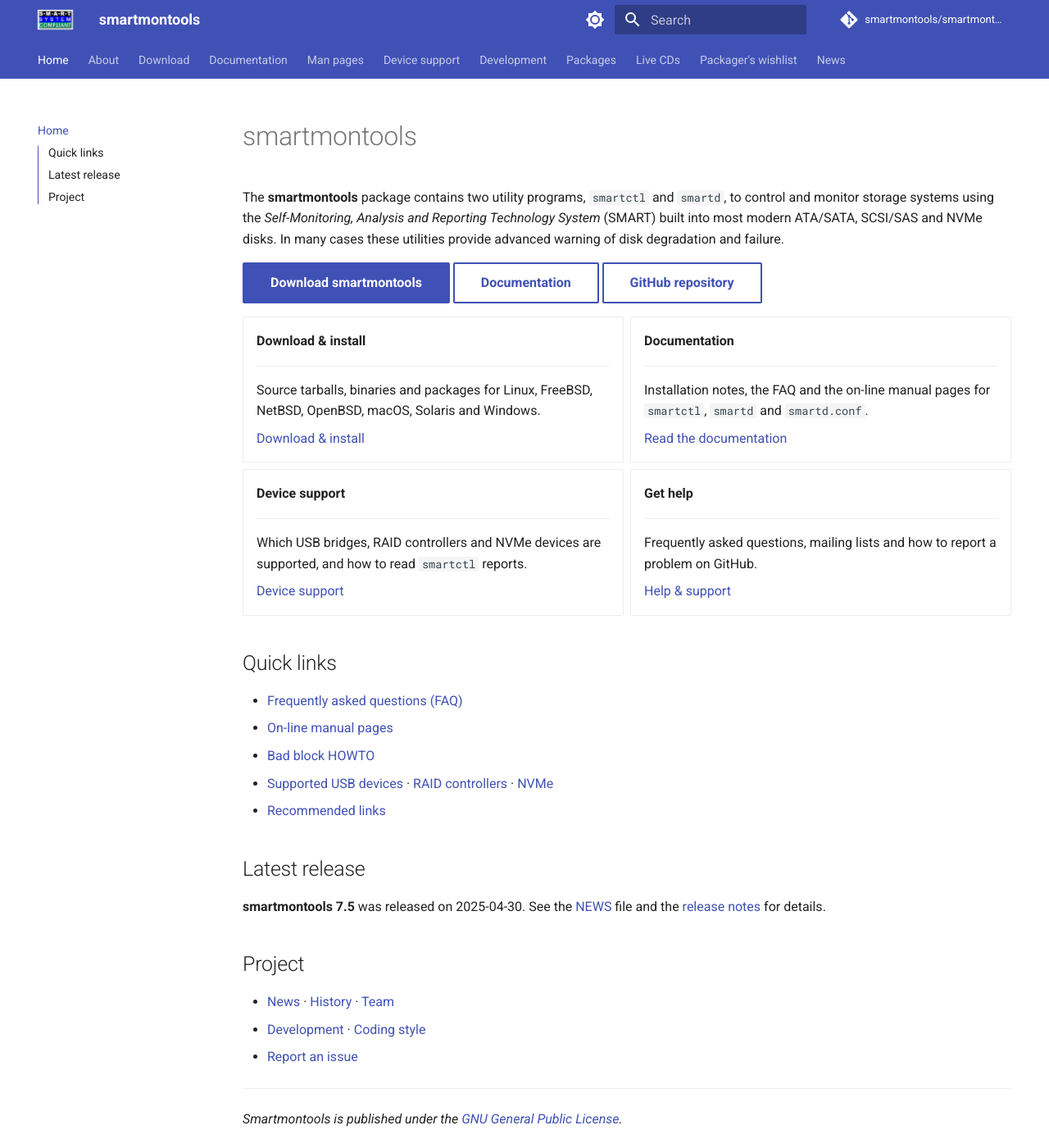
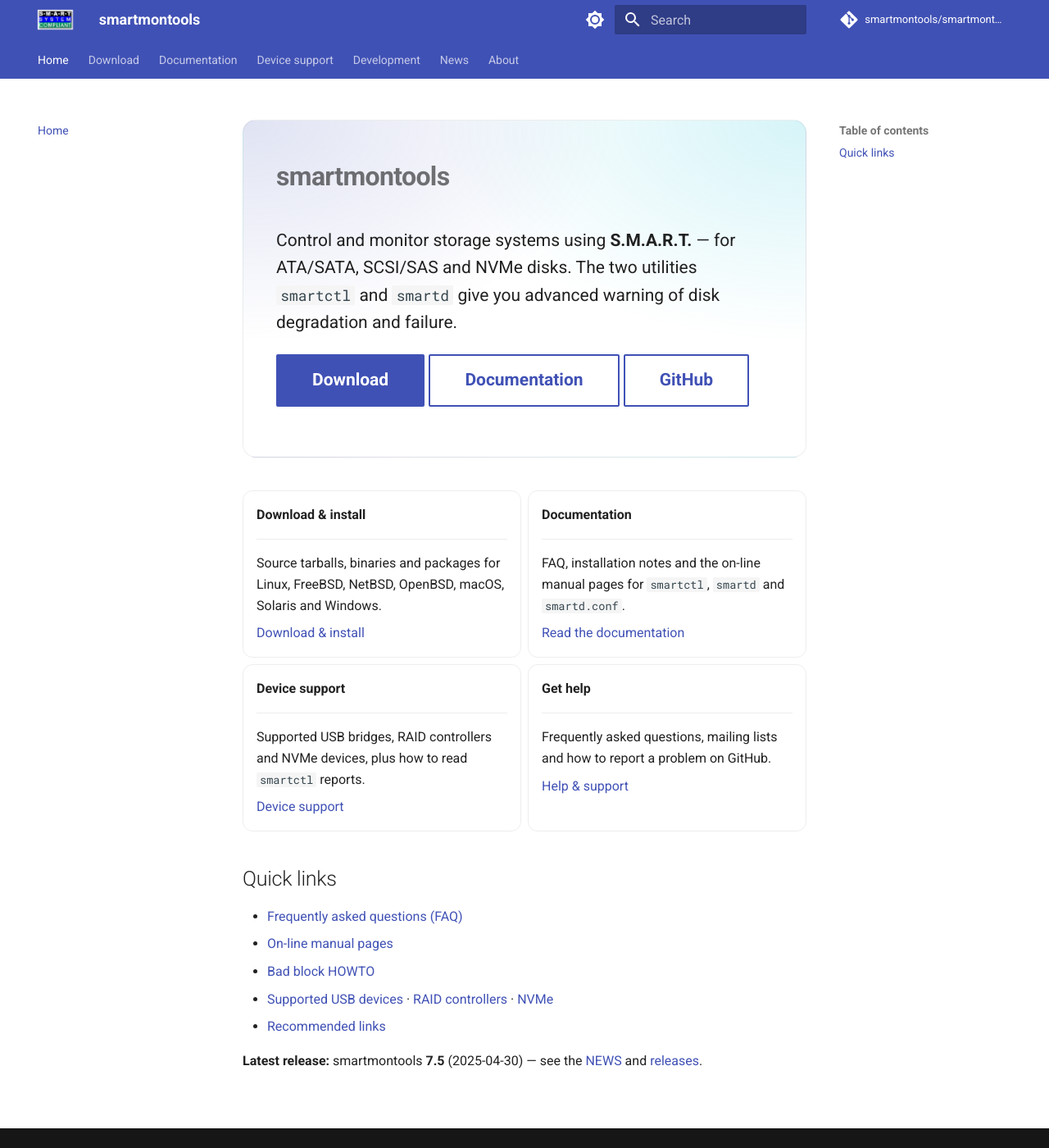
Before and after one commit to samm-git/smartmontools-web, an MkDocs documentation site: the page built from docs/index.md, in a window 1280 px wide and 1400 px high. Shown: the whole window at 82% size. Built offline with MkDocs 1.6.1 and Material for MkDocs 9.7.7, drawn with Linux system fonts in a browser that asks for light colours; comment, search, counter and statistics services are not loaded; some of the changed text lies outside the part shown.

Commit message:
Simplify navigation, modern theme, remove branding
- concise task-oriented navigation instead of mirroring the whole Trac tree
- switch theme variant to modern, tune palette and add light custom CSS
- remove copyright, social links and the "Made with" generator line
- cleaner in-page table of contents (depth 2-3, follow)
- new hero-style landing page

```diff
--- /dev/null
+++ b/docs/assets/extra.css
@@ -0,0 +1,36 @@
+/* Light modern touches for the smartmontools site. */
+
+/* Hero band on the landing page */
+.md-typeset .hero {
+  margin: 0 0 2rem;
+  padding: 2.4rem 2rem 2rem;
+  border-radius: 0.8rem;
+  border: 1px solid var(--md-default-fg-color--lightest);
+  background:
+    radial-gradient(120% 120% at 0% 0%, rgba(63, 81, 181, 0.16), transparent 55%),
+    radial-gradient(120% 120% at 100% 0%, rgba(0, 188, 212, 0.16), transparent 55%);
+}
+
+.md-typeset .hero h1 {
+  margin-top: 0;
+  font-weight: 700;
+  letter-spacing: -0.02em;
+}
+
+.md-typeset .hero p {
+  font-size: 1.05rem;
+  max-width: 46rem;
+}
+
+/* Slightly softer cards */
+.md-typeset .grid.cards > ul > li,
+.md-typeset .grid > .card {
+  border-radius: 0.6rem;
+  transition: border-color 0.2s, box-shadow 0.2s;
+}
+
+.md-typeset .grid.cards > ul > li:hover,
+.md-typeset .grid > .card:hover {
+  border-color: var(--md-accent-fg-color);
+  box-shadow: 0 0.2rem 0.6rem rgba(0, 0, 0, 0.08);
+}
--- a/docs/index.md
+++ b/docs/index.md
@@ -1,14 +1,16 @@
+<div class="hero" markdown>
+
 # smartmontools
 
-The **smartmontools** package contains two utility programs, `smartctl` and
-`smartd`, to control and monitor storage systems using the *Self-Monitoring,
-Analysis and Reporting Technology System* (SMART) built into most modern
-ATA/SATA, SCSI/SAS and NVMe disks.  In many cases these utilities provide
+Control and monitor storage systems using **S.M.A.R.T.** — for ATA/SATA,
+SCSI/SAS and NVMe disks.  The two utilities `smartctl` and `smartd` give you
 advanced warning of disk degradation and failure.
 
-[Download smartmontools](download.md){ .md-button .md-button--primary }
+[Download](download.md){ .md-button .md-button--primary }
 [Documentation](tocdoc.md){ .md-button }
-[GitHub repository](https://github.com/smartmontools/smartmontools){ .md-button }
+[GitHub](https://github.com/smartmontools/smartmontools){ .md-button }
+
+</div>
 
 <div class="grid cards" markdown>
 
@@ -16,8 +18,8 @@
 
     ---
 
-    Source tarballs, binaries and packages for Linux, FreeBSD, NetBSD,
-    OpenBSD, macOS, Solaris and Windows.
+    Source tarballs, binaries and packages for Linux, FreeBSD, NetBSD, OpenBSD,
+    macOS, Solaris and Windows.
 
     [Download & install](download.md)
 
@@ -25,8 +27,8 @@
 
     ---
 
-    Installation notes, the FAQ and the on-line manual pages for
-    `smartctl`, `smartd` and `smartd.conf`.
+    FAQ, installation notes and the on-line manual pages for `smartctl`,
+    `smartd` and `smartd.conf`.
 
     [Read the documentation](tocdoc.md)
 
@@ -34,8 +36,8 @@
 
     ---
 
-    Which USB bridges, RAID controllers and NVMe devices are supported,
-    and how to read `smartctl` reports.
+    Supported USB bridges, RAID controllers and NVMe devices, plus how to read
+    `smartctl` reports.
 
     [Device support](tocsupport.md)
 
@@ -43,8 +45,8 @@
 
     ---
 
-    Frequently asked questions, mailing lists and how to report a problem
-    on GitHub.
+    Frequently asked questions, mailing lists and how to report a problem on
+    GitHub.
 
     [Help & support](help.md)
 
@@ -60,20 +62,6 @@
   [NVMe](nvme-support.md)
 - [Recommended links](links.md)
 
-## Latest release
-
-**smartmontools 7.5** was released on 2025-04-30.  See the
-[NEWS](https://github.com/smartmontools/smartmontools/blob/main/NEWS) file and
-the [release notes](https://github.com/smartmontools/smartmontools/releases)
-for details.
-
-## Project
-
-- [News](news.md) · [History](history.md) · [Team](team.md)
-- [Development](tocdeveloper.md) · [Coding style](codingstyle.md)
-- [Report an issue](https://github.com/smartmontools/smartmontools/issues)
-
----
-
-*Smartmontools is published under the
-[GNU General Public License](https://www.gnu.org/licenses/gpl-2.0.html).*
+**Latest release:** smartmontools **7.5** (2025-04-30) — see the
+[NEWS](https://github.com/smartmontools/smartmontools/blob/main/NEWS) and
+[releases](https://github.com/smartmontools/smartmontools/releases).
--- a/mkdocs.yml
+++ b/mkdocs.yml
@@ -4,12 +4,10 @@
   Tools to control and monitor storage systems using S.M.A.R.T.
 repo_url: https://github.com/smartmontools/smartmontools
 repo_name: smartmontools/smartmontools
-edit_uri: ""
-copyright: smartmontools is published under the GNU GPL.
 
 theme:
   name: material
-  variant: classic
+  variant: modern
   language: en
   logo: assets/smart_logo.gif
   favicon: assets/smart_logo.gif
@@ -17,109 +15,53 @@
     - media: "(prefers-color-scheme: light)"
       scheme: default
       primary: indigo
-      accent: indigo
+      accent: cyan
       toggle:
         icon: material/brightness-7
         name: Switch to dark mode
     - media: "(prefers-color-scheme: dark)"
       scheme: slate
       primary: indigo
-      accent: indigo
+      accent: cyan
       toggle:
         icon: material/brightness-4
         name: Switch to light mode
   features:
     - navigation.tabs
-    - navigation.sections
     - navigation.top
+    - navigation.tracking
     - navigation.instant
-    - navigation.tracking
+    - navigation.instant.progress
     - search.suggest
     - search.highlight
+    - toc.follow
     - content.code.copy
-    - toc.integrate
 
+# Keep the navigation short and task oriented.  Pages that are not listed here
+# are still built and linked from the section overview pages.
 nav:
   - Home: index.md
-  - About: about.md
   - Download: download.md
   - Documentation:
       - Overview: tocdoc.md
-      - Frequently Asked Questions: faq.md
-      - Help & Support: help.md
+      - FAQ: faq.md
+      - Help & support: help.md
       - Bad block HOWTO: badblockhowto.md
-      - Reading smartctl reports:
-          - ATA (annotated): howto-readsmartctlreports-ata.md
-          - ATA (new): howto-readsmartctlreports-ata-new.md
-          - ATA (5.42.1): howto-readsmartctlreports-ata-542-1.md
-      - SATA/USB and UAS: sat-with-uas-linux.md
-      - Links: links.md
-  - Man pages:
-      - man/index.md
-      - smartctl: man/smartctl.md
-      - smartd: man/smartd.md
-      - smartd.conf: man/smartd.conf.md
-      - update-smart-drivedb: man/update-smart-drivedb.md
+      - Reading smartctl reports: howto-readsmartctlreports-ata.md
+      - Man pages: man/index.md
   - Device support:
       - Overview: tocsupport.md
-      - USB devices and smartmontools: usb.md
-      - NVMe support: nvme-support.md
+      - USB devices: usb.md
+      - USB device list: supported-usb-devices.md
       - RAID controllers: supported-raid-controllers.md
-      - USB device table: supported-usb-devices.md
-      - USB device table (0x1000+): supported-usb-devices-idvendor-0x1000.md
-      - Unsupported USB devices: unsupported-usb-devices.md
-      - USB 0x1058:0701: usb-0x1058-0701.md
-      - USB 0x1058:0702: usb-0x1058-0702.md
-      - Attributes:
-          - Fujitsu: attributesfujitsu.md
-          - IBM: attributesibm.md
-          - Maxtor: attributesmaxtor.md
-          - Seagate: attributesseagate.md
-          - Transcend: attributestranscend.md
-          - Western Digital: attributeswestern-digital.md
-          - Vendor docs: attributes-vendordocs.md
-      - Examples:
-          - A-DATA SH93: a-data-sh93.md
-          - EG0146FAWHU: examples-eg0146fawhu.md
-          - HTS547550A9E384: examples-hts547550a9e384.md
-          - HUS154545VLS300: examples-hus154545vls300.md
-          - SSDSC2BB120G4: examples-ssdsc2bb120g4.md
-          - THNSNJ256GVNU: examples-thnsnj256gvnu.md
-      - Miscellaneous:
-          - attributelog: attributelog.md
-          - raw values: raw-values.md
-          - self-test: selftest-short.md
-          - Power mode: powermode.md
-          - Samsung F4EG bad blocks: samsungf4egbadblocks.md
-          - NAS: nas.md
+      - NVMe: nvme-support.md
   - Development:
       - Overview: tocdeveloper.md
       - Developer guide: developerguide.md
-      - Coding style: codingstyle.md
-      - Release policy: releasepolicy.md
       - History: history.md
       - Team: team.md
-      - Contributed utilities: contributedutilities.md
-      - Server architecture: serverarch.md
-      - Server TODO: servertodo.md
-      - How to migrate (old): developerhowtomigrate.md
-      - Ports:
-          - Darwin/macOS: developer-portdarwin.md
-          - FreeBSD: developer-portfreebsd.md
-          - Linux: developer-portlinux.md
-          - NetBSD: developer-portnetbsd.md
-          - OpenBSD: developer-portopenbsd.md
-          - QNX: developer-portqnx.md
-          - Solaris: developer-portsolaris.md
-          - Windows: developer-portwindows.md
-          - cciss: developer-cciss.md
-      - Vacancies:
-          - Database: vacancies-database.md
-          - OpenBSD maintainer: vacancies-maintainer4openbsd.md
-  - Packages: packages.md
-  - Live CDs: livecds.md
-  - Packager's wishlist: packagerswishlist.md
   - News: news.md
+  - About: about.md
 
 markdown_extensions:
   - admonition
@@ -128,6 +70,7 @@
   - tables
   - toc:
       permalink: true
+      toc_depth: 2-3
   - pymdownx.details
   - pymdownx.superfences
   - pymdownx.highlight:
@@ -136,7 +79,9 @@
 plugins:
   - search
 
+extra_css:
+  - assets/extra.css
+
+# Remove the "Made with ..." generator line and other third-party branding.
 extra:
-  social:
-    - icon: fontawesome/brands/github
-      link: https://github.com/smartmontools
+  generator: false
```
